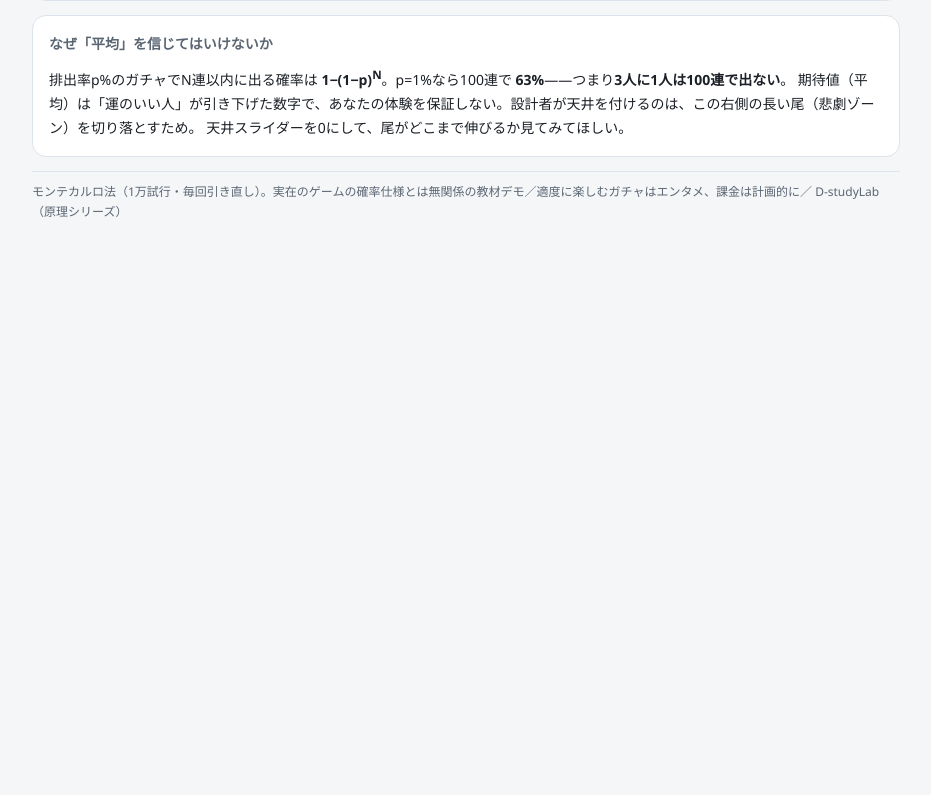
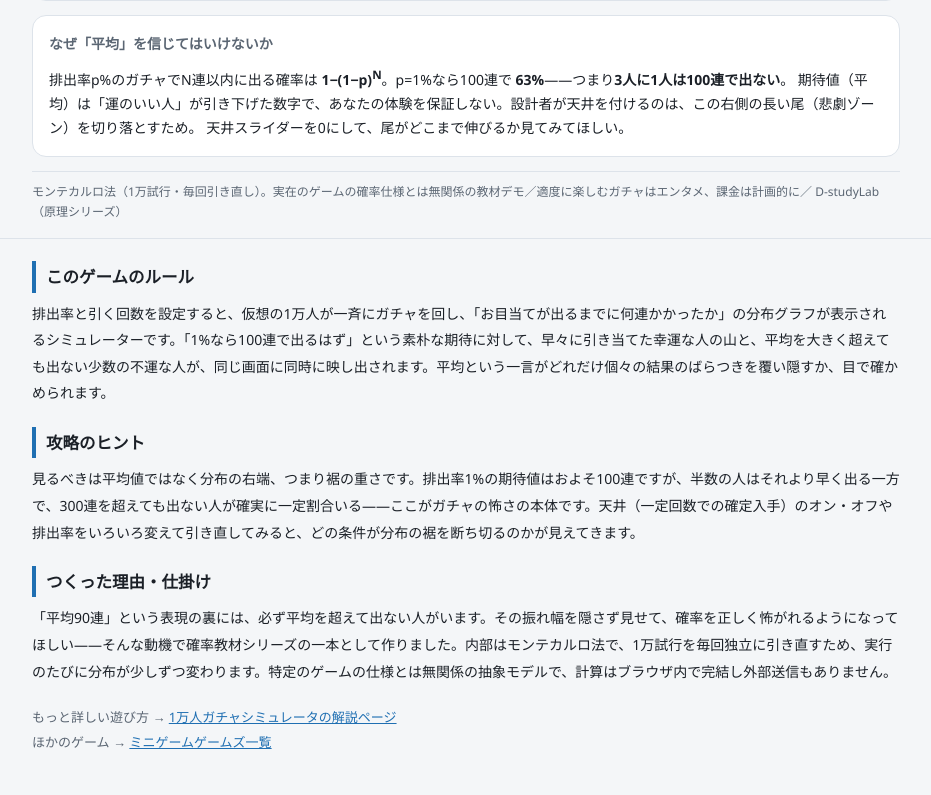
Before and after one commit to D-studyLab/gacha-sim, a plain HTML site: page index.html in a window 1280 px wide. Shown: the part 834-1629 px from the top of the page, without its empty margins (174-1105 px from the left). Before the commit the page ends 1072 px from the top, so only its background shows below. Drawn offline with Linux system fonts and the light colour scheme.

Commit message:
ゲーム下部に解説セクションを追加（ルール/攻略/制作意図）
AdSense薄コンテンツ対策。ゲームロジックは無変更。

Co-Authored-By: Claude Opus 4.8 <noreply@anthropic.com>

```diff
--- a/index.html
+++ b/index.html
@@ -132,5 +132,18 @@ function run() {
 }
 sync(); run();
 </script>
+
+<section id="about" style="border-top:1px solid var(--line);padding:22px 0 40px">
+  <div style="max-width:900px;margin:0 auto;padding:0 16px;line-height:1.9">
+    <h2 style="font-size:16.5px;margin:0 0 8px;padding-left:10px;border-left:4px solid var(--acc)">このゲームのルール</h2>
+    <p style="font-size:14px;margin:0 0 20px">排出率と引く回数を設定すると、仮想の1万人が一斉にガチャを回し、「お目当てが出るまでに何連かかったか」の分布グラフが表示されるシミュレーターです。「1%なら100連で出るはず」という素朴な期待に対して、早々に引き当てた幸運な人の山と、平均を大きく超えても出ない少数の不運な人が、同じ画面に同時に映し出されます。平均という一言がどれだけ個々の結果のばらつきを覆い隠すか、目で確かめられます。</p>
+    <h2 style="font-size:16.5px;margin:0 0 8px;padding-left:10px;border-left:4px solid var(--acc)">攻略のヒント</h2>
+    <p style="font-size:14px;margin:0 0 20px">見るべきは平均値ではなく分布の右端、つまり裾の重さです。排出率1%の期待値はおよそ100連ですが、半数の人はそれより早く出る一方で、300連を超えても出ない人が確実に一定割合いる——ここがガチャの怖さの本体です。天井（一定回数での確定入手）のオン・オフや排出率をいろいろ変えて引き直してみると、どの条件が分布の裾を断ち切るのかが見えてきます。</p>
+    <h2 style="font-size:16.5px;margin:0 0 8px;padding-left:10px;border-left:4px solid var(--acc)">つくった理由・仕掛け</h2>
+    <p style="font-size:14px;margin:0 0 20px">「平均90連」という表現の裏には、必ず平均を超えて出ない人がいます。その振れ幅を隠さず見せて、確率を正しく怖がれるようになってほしい——そんな動機で確率教材シリーズの一本として作りました。内部はモンテカルロ法で、1万試行を毎回独立に引き直すため、実行のたびに分布が少しずつ変わります。特定のゲームの仕様とは無関係の抽象モデルで、計算はブラウザ内で完結し外部送信もありません。</p>
+    <p style="font-size:13px;color:var(--sub);margin:0">もっと詳しい遊び方 → <a href="https://d-studylab.com/games/guide/gacha-sim.html" style="color:var(--acc)">1万人ガチャシミュレータの解説ページ</a><br>ほかのゲーム → <a href="https://d-studylab.com/games/" style="color:var(--acc)">ミニゲームゲームズ一覧</a></p>
+  </div>
+</section>
+
 </body>
 </html>
```
